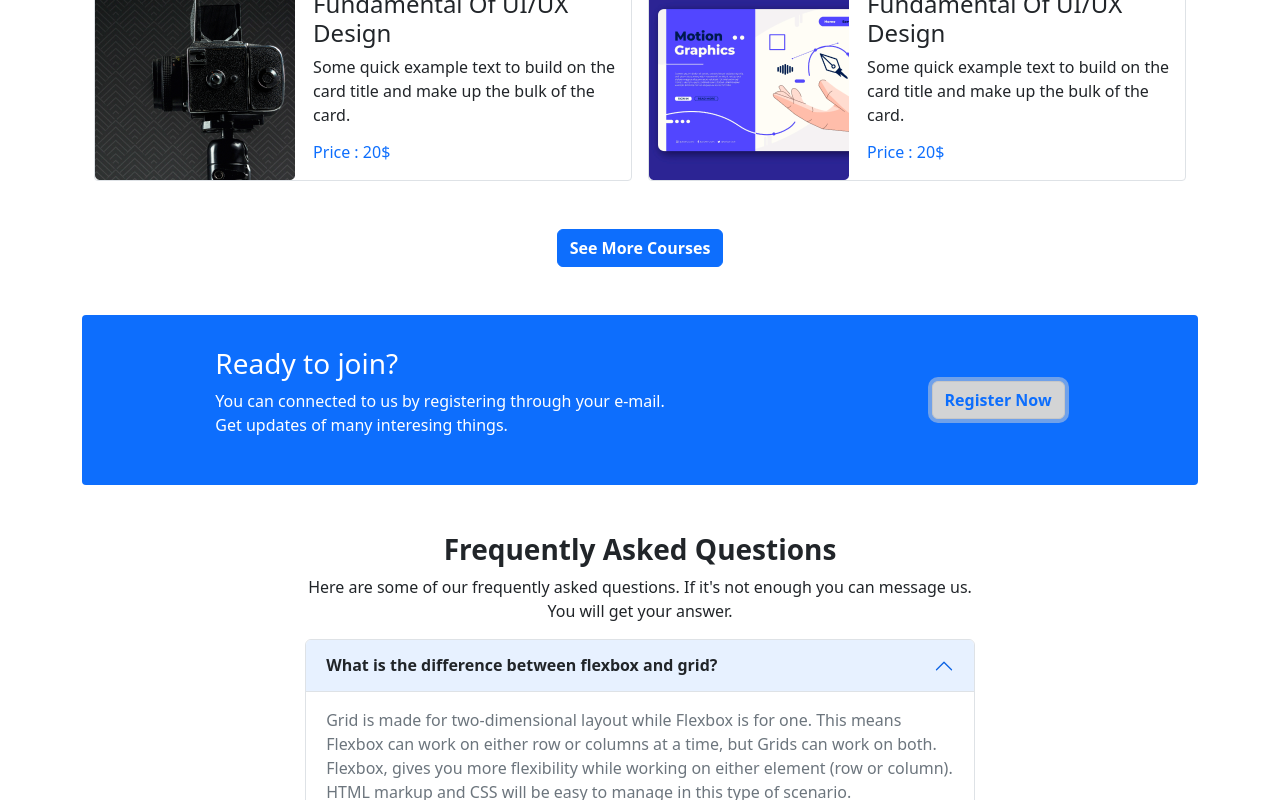
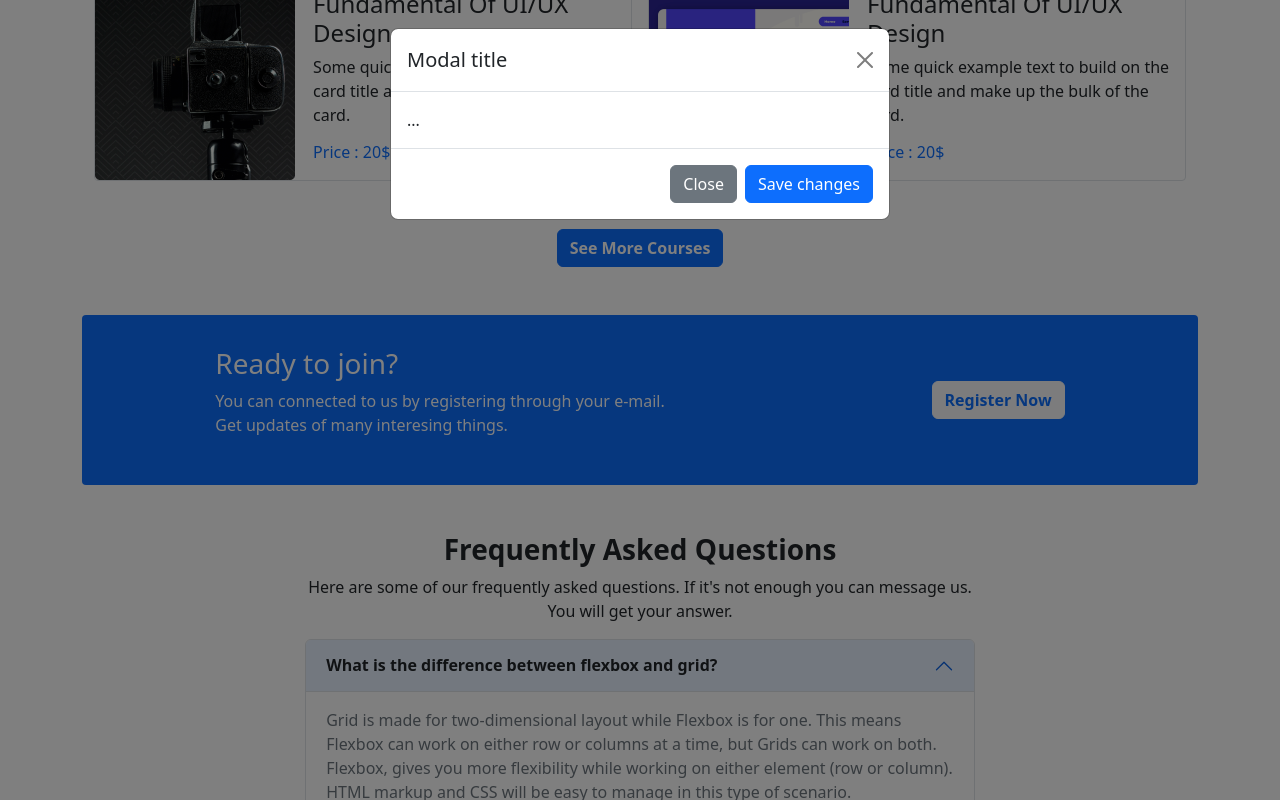
Before and after one commit to sizan-12/Ed-Tech-Website, a plain HTML site: page index.html in a window 1280 px wide. Both pictures are taken after a click on the button "Register Now". Shown: the part 1192-1992 px from the top of the page. Drawn offline with nearby package versions, Linux system fonts and the light colour scheme.

Commit message:
Modal done

```diff
--- a/index.html
+++ b/index.html
@@ -197,7 +197,30 @@
           <p>You can connected to us by registering through your e-mail.<br>Get updates of many interesing things.</p>
         </div>
         <div>
-          <button class="btn btn-light text-primary fw-semibold">Register Now</button>
+          <!-- <button class="btn btn-light text-primary fw-semibold">Register Now</button> -->
+          <!-- Button trigger modal -->
+          <button type="button" class="btn btn-light text-primary fw-semibold" data-bs-toggle="modal" data-bs-target="#exampleModal">
+            Register Now
+          </button>
+
+          <!-- Modal -->
+          <div class="modal fade" id="exampleModal" tabindex="-1" aria-labelledby="exampleModalLabel" aria-hidden="true">
+            <div class="modal-dialog">
+              <div class="modal-content">
+                <div class="modal-header">
+                  <h5 class="modal-title" id="exampleModalLabel">Modal title</h5>
+                  <button type="button" class="btn-close" data-bs-dismiss="modal" aria-label="Close"></button>
+                </div>
+                <div class="modal-body">
+                  ...
+                </div>
+                <div class="modal-footer">
+                  <button type="button" class="btn btn-secondary" data-bs-dismiss="modal">Close</button>
+                  <button type="button" class="btn btn-primary">Save changes</button>
+                </div>
+              </div>
+            </div>
+          </div>
         </div>
       </div>
     </section>
```
